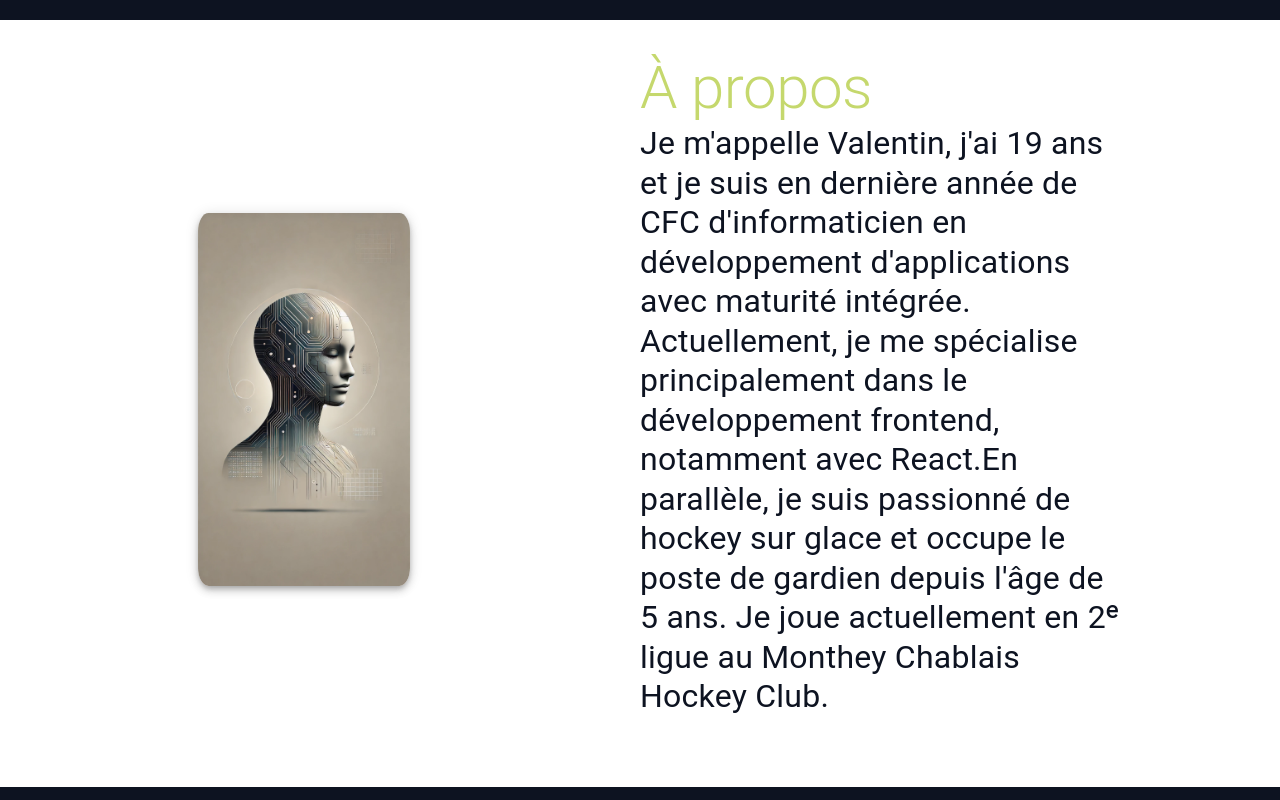
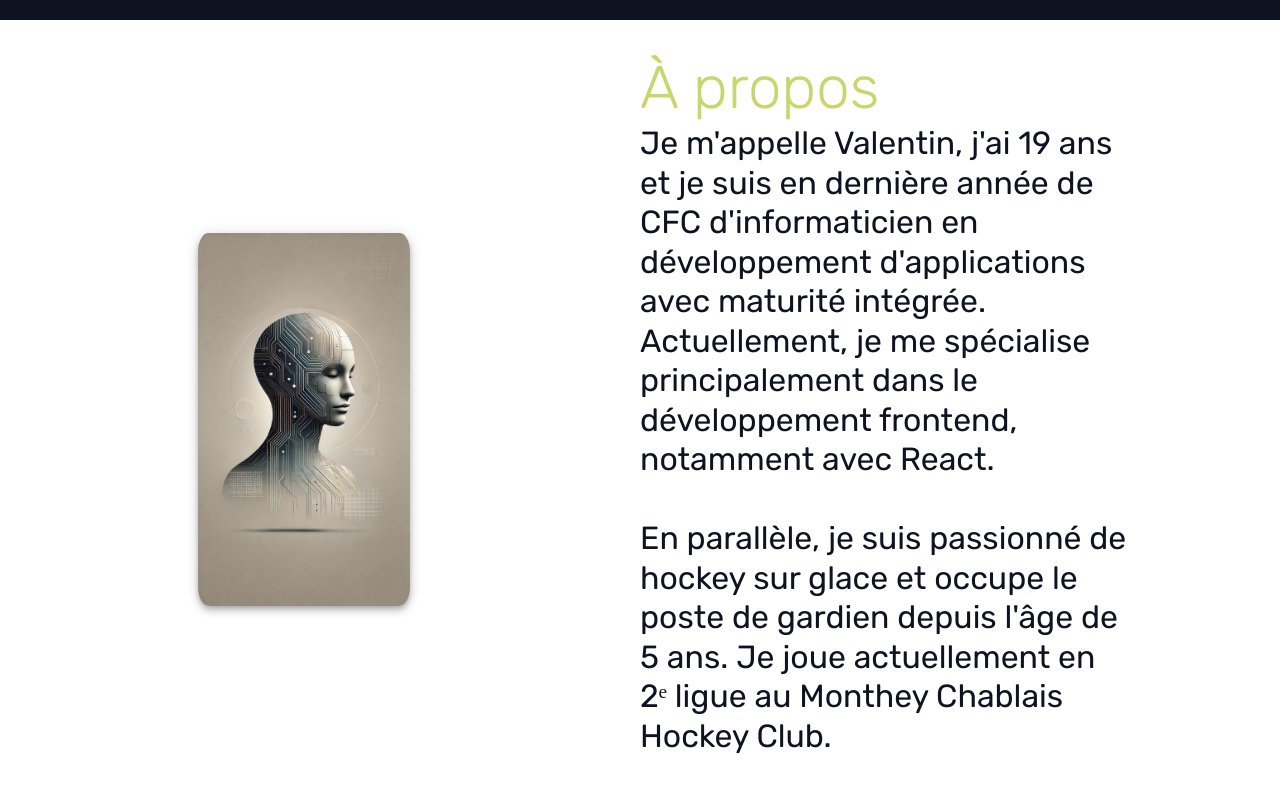
Before and after one commit to ElMonkito/portfolio, a React (Create React App) app: page / in a window 1280 px wide. Shown: the part 580-1380 px from the top of the page. Built offline with nearby package versions, Linux system fonts and the light colour scheme.

Commit message:
add space in about

```diff
--- a/src/components/about.jsx
+++ b/src/components/about.jsx
@@ -3,11 +3,17 @@ import Box from "@mui/material/Box";
 import portrait from "../images/portrait.jpg"
 import Typography from "@mui/material/Typography";
 import content from "../data/content.json"
-import {Grow} from "@mui/material";
+import {createTheme, Grow, ThemeProvider} from "@mui/material";
 
 export default function About() {
+    const theme = createTheme({
+        typography: {
+            fontFamily: "Rubik",
+        },
+    });
 
     return (
+        <ThemeProvider theme={theme}>
         <Grow in={true} timeout={1500}>
             <Box
                 sx={{
@@ -50,12 +56,12 @@ export default function About() {
                     <Typography variant="h2" sx={{width: "80%", color: "#C5D86D", marginTop: {xs: "7%", md: "0%"}}}>
                         {content.about.title}
                     </Typography>
-                    <Typography variant="h4" sx={{width: "80%", color: "#0D1321", fontSize: {xs: "1.5rem", md: "2rem"} }}>
+                    <Typography variant="h4" sx={{width: "80%", color: "#0D1321", fontSize: {xs: "1.5rem", md: "2rem"}, whiteSpace: "pre-line" }}>
                         {content.about.presentation}
                     </Typography>
                 </Box>
             </Box>
         </Grow>
-
+        </ThemeProvider>
     );
 }
--- a/src/data/content.json
+++ b/src/data/content.json
@@ -1,7 +1,7 @@
 {
   "about": {
     "title": "À propos",
-    "presentation": "Je m'appelle Valentin, j'ai 19 ans et je suis en dernière année de CFC d'informaticien en développement d'applications avec maturité intégrée. Actuellement, je me spécialise principalement dans le développement frontend, notamment avec React.En parallèle, je suis passionné de hockey sur glace et occupe le poste de gardien depuis l'âge de 5 ans. Je joue actuellement en 2ᵉ ligue au Monthey Chablais Hockey Club."
+    "presentation": "Je m'appelle Valentin, j'ai 19 ans et je suis en dernière année de CFC d'informaticien en développement d'applications avec maturité intégrée. Actuellement, je me spécialise principalement dans le développement frontend, notamment avec React.\n\nEn parallèle, je suis passionné de hockey sur glace et occupe le poste de gardien depuis l'âge de 5 ans. Je joue actuellement en 2ᵉ ligue au Monthey Chablais Hockey Club."
   },
   "navbar": {
     "title": "Portfolio"
```
